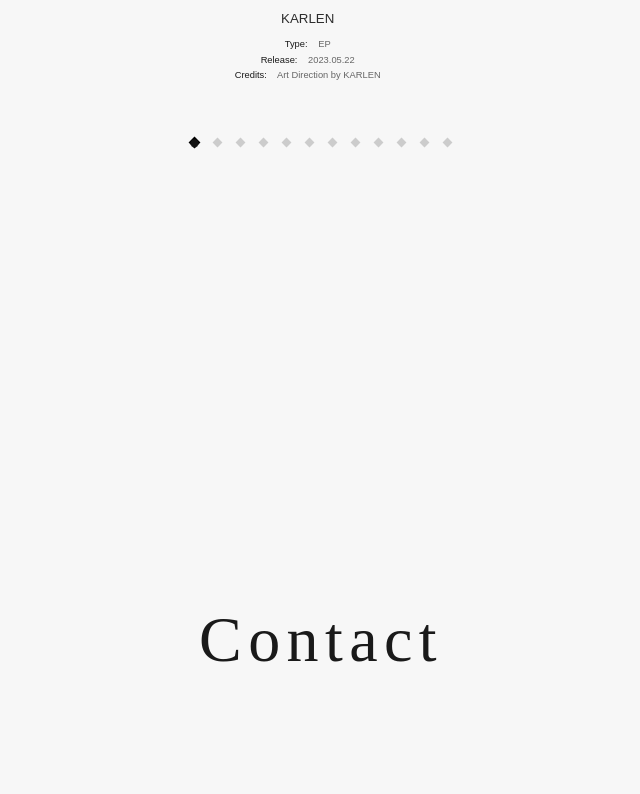
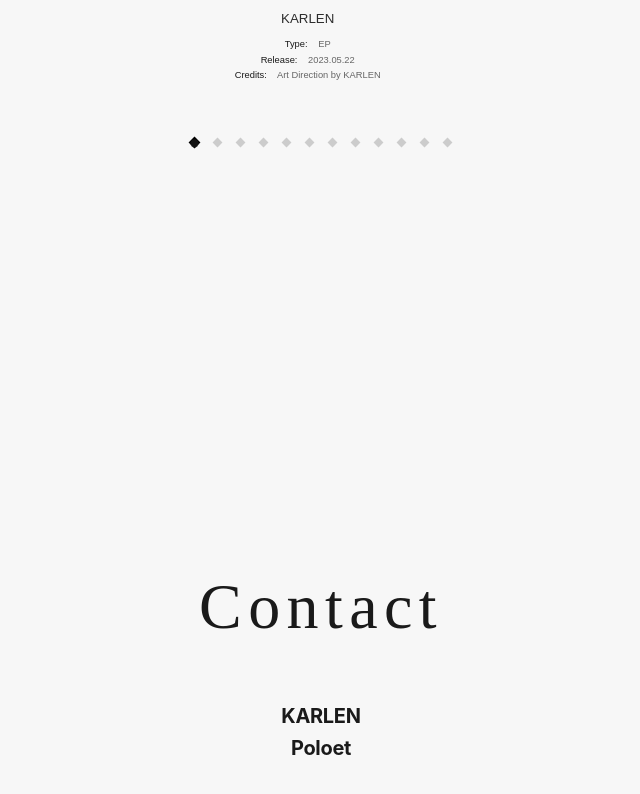
Before and after one commit to Nelrak-John/LL-web, a React (Vite) app: page / in a window 1280 px wide. Shown: the part 2170-2964 px from the top of the page, without its empty margins (319-959 px from the left). Built offline with nearby package versions, Linux system fonts and the light colour scheme; a web font is replaced by a local one.

Commit message:
[기능]Contact 섹션 링크 추가

```diff
--- a/src/components/Contact.jsx
+++ b/src/components/Contact.jsx
@@ -2,34 +2,97 @@ import React from 'react';
 
 const Contact = () => {
   return (
-    <section className="contact">
+    <section
+      className="contact"
+      style={{
+        display: 'flex',
+        flexDirection: 'column',
+        alignItems: 'center',
+        justifyContent: 'flex-start',
+        width: '100%',
+        boxSizing: 'border-box',
+        padding: '300px 0px 150px 0px',
+        minHeight: '70vh'
+      }}
+    >
+      {/* 1. 상단 Contact 메인 타이틀 */}
+      <div
+        className="contact-title-container"
+        style={{
+          width: '100%',
+          textAlign: 'center',
+
+          // 🚨 [가장 중요] 타이틀과 첫 번째 링크(KARLEN) 사이의 간격을 벌립니다.
+          // 현재 '-5px' 혹은 '0px'로 밀착되어 있다면, 이 값을 정방향 수치로 변경하십시오.
+          marginBottom: '-80px' // 수치를 키울수록 빨간 화살표처럼 아래로 밀려 내려갑니다.
+        }}
+      >
+
         <a
           href="https://www.instagram.com/lonelylegacyxx?utm_source=ig_web_button_share_sheet&igsh=ZDNlZDc0MzIxNw=="
           className="contact-title font-slogan"
           target="_blank"
           rel="noopener noreferrer"
+          style={{ display: 'inline-block', textDecoration: 'none', color: 'inherit' }}
         >
           Contact
         </a>
-      <div className="contact-content font-body" style={{ display: 'none' }}>
-        <p>
-          <span className="contact-link disabled">
-            contact@lonelylegacy.com
-          </span>
-        </p>
-        <p>
-          <a href="https://www.instagram.com/lonelylegacyxx?utm_source=ig_web_button_share_sheet&igsh=ZDNlZDc0MzIxNw==" className="contact-link">
-            Insta
+      </div>
+
+      {/* 2. 하단 링크 컨테이너 */}
+      <div
+        className="contact-links-container"
+        style={{
+          display: 'flex',
+          flexDirection: 'column',
+          alignItems: 'center',
+          gap: '8px',
+          width: '100%'
+        }}
+      >
+        <div className="contact-link-row" style={{ width: '100%', textAlign: 'center' }}>
+          <a
+            href="https://www.youtube.com/@krlnofficial"
+            className="contact-custom-link"
+            target="_blank"
+            rel="noopener noreferrer"
+            style={{
+              display: 'inline-block',
+              textDecoration: 'none',
+              color: 'inherit',
+              whiteSpace: 'nowrap',
+              fontFamily: '-apple-system, BlinkMacSystemFont, "Segoe UI", Roboto, Helvetica, Arial, sans-serif',
+              fontSize: '1.25rem',
+              fontWeight: '700',
+              letterSpacing: '-0.3px' /* 카멜 케이스(letterSpacing)로 수정 완료 */
+            }}
+          >
+            KARLEN
           </a>
-        </p>
-        <p>
-          <span className="contact-link disabled">
-            Twitter
-          </span>
-        </p>
+        </div>
+
+        <div className="contact-link-row" style={{ width: '100%', textAlign: 'center' }}>
+          <a
+            href="https://www.youtube.com/@poloet99"
+            className="contact-custom-link"
+            target="_blank"
+            rel="noopener noreferrer"
+            style={{
+              display: 'inline-block',
+              textDecoration: 'none',
+              color: 'inherit',
+              whiteSpace: 'nowrap',
+              fontFamily: '-apple-system, BlinkMacSystemFont, "Segoe UI", Roboto, Helvetica, Arial, sans-serif',
+              fontSize: '1.25rem',
+              fontWeight: '700',
+              letterSpacing: '-0.3px' /* 카멜 케이스(letterSpacing)로 수정 완료 */
+            }}
+          >
+            Poloet
+          </a>
+        </div>
       </div>
     </section>
-
   );
 };
 
```
Lines whose indentation alone changed are shown as unchanged.
